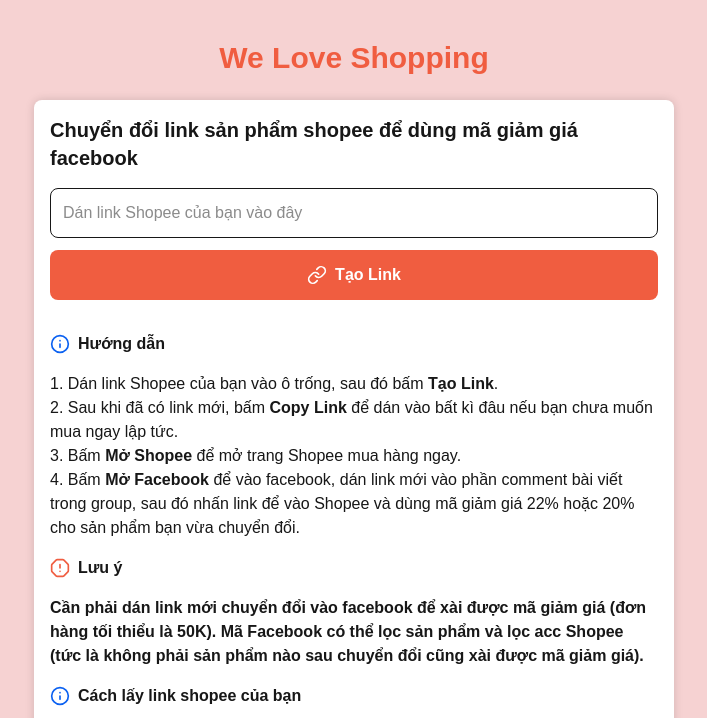
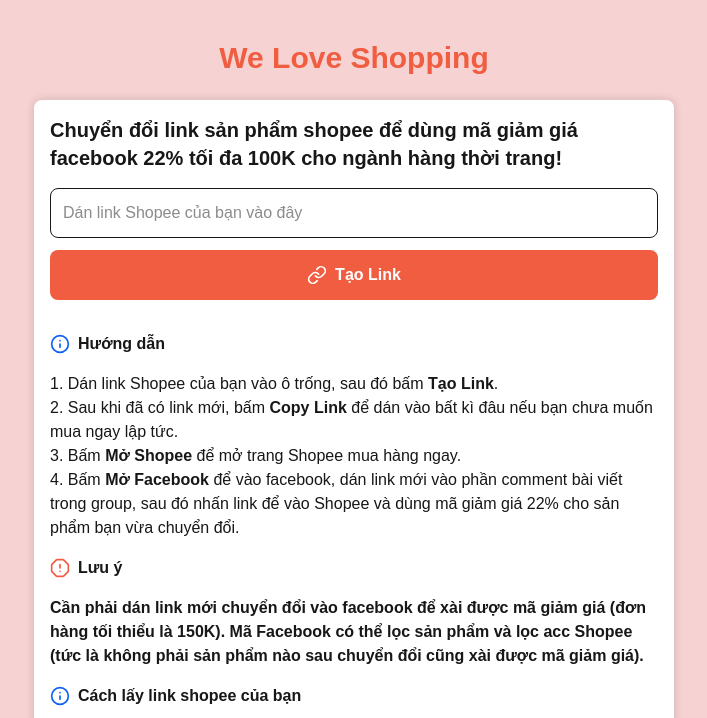
Before and after one commit to huyenpham-it/convert-link, a Next.js app: page / in a window 1280 px wide. Shown: the top 718 px of the page, without its empty margins (286-993 px from the left). Built offline with nearby package versions, Linux system fonts and the light colour scheme.

Commit message:
update sale 22%

```diff
--- a/src/app/page.js
+++ b/src/app/page.js
@@ -26,6 +26,31 @@
   return `https://shopee.vn/product/${shopId}/${itemId}`;
 }
 
+// function normalizeShopeeUrl(inputUrl) {
+//   try {
+//     const ids = extractShopeeIds(inputUrl);
+
+//     if (!ids) return null;
+
+//     const parsed = new URL(inputUrl);
+
+//     const canonical = `https://shopee.vn/product/${ids.shopId}/${ids.itemId}`;
+
+//     const final = new URL(canonical);
+
+//     // preserve gads_t_sig nếu có
+//     const gadsSig = parsed.searchParams.get("gads_t_sig");
+
+//     if (gadsSig) {
+//       final.searchParams.set("gads_t_sig", gadsSig);
+//     }
+
+//     return final.toString();
+//   } catch {
+//     return null;
+//   }
+// }
+
 export default function Home() {
   const [input, setInput] = useState("");
   const [expandedUrl, setExpandedUrl] = useState("");
@@ -33,8 +58,8 @@
   const [error, setError] = useState("");
   const [loading, setLoading] = useState(false);
 
-  // const affiliateId = "17311150058";
-  const affiliateId = "17349230357";
+  const affiliateId = "17311150058";
+  // const affiliateId = "17349230357";
   const subId = "fbweb----";
 
   const expandLink = async () => {
@@ -91,6 +116,26 @@
     toast.success("Đã chuyển đổi thành công");
   }
 
+  // async function convertAffiliateLink() {
+  //   setLoading(true);
+  //   const expandedUrl = await expandLink();
+  //   if (!expandedUrl) return;
+
+  //   const normalized = normalizeShopeeUrl(expandedUrl);
+
+  //   if (!normalized) {
+  //     return null;
+  //   }
+
+  //   const encoded = encodeURIComponent(normalized);
+
+  //   const converted = `https://s.shopee.vn/an_redir?origin_link=${encoded}&share_channel_code=4&affiliate_id=${affiliateId}&sub_id=${subId}`;
+
+  //   setLoading(false);
+  //   setResults(converted);
+  //   toast.success("Đã chuyển đổi thành công");
+  // }
+
   const copy = () => {
     navigator.clipboard.writeText(results);
     toast.success("Đã copy thành công");
@@ -105,7 +150,8 @@
 
       <div className="bg-white space-y-4 p-4 rounded-lg shadow-[0px_0px_10px_0px_#00000026]">
         <h2 className="text-xl font-bold">
-          Chuyển đổi link sản phẩm shopee để dùng mã giảm giá facebook
+          Chuyển đổi link sản phẩm shopee để dùng mã giảm giá facebook 22% tối đa 100K cho
+          ngành hàng thời trang!
         </h2>
 
         <div className="w-full flex flex-col gap-3">
@@ -199,7 +245,7 @@
             <br />
             4. Bấm <b>Mở Facebook</b> để vào facebook, dán link mới vào phần
             comment bài viết trong group, sau đó nhấn link để vào Shopee và dùng
-            mã giảm giá 22% hoặc 20% cho sản phẩm bạn vừa chuyển đổi.
+            mã giảm giá 22% cho sản phẩm bạn vừa chuyển đổi.
           </div>
           <div className="flex flex-col gap-4">
             <div className="flex items-center gap-2 font-bold">
@@ -208,8 +254,9 @@
             </div>
             <div className="font-semibold">
               Cần phải dán link mới chuyển đổi vào facebook để xài được mã giảm
-              giá (đơn hàng tối thiểu là 50K). Mã Facebook có thể lọc sản phẩm và lọc acc Shopee (tức là
-              không phải sản phẩm nào sau chuyển đổi cũng xài được mã giảm giá).
+              giá (đơn hàng tối thiểu là 150K). Mã Facebook có thể lọc sản phẩm
+              và lọc acc Shopee (tức là không phải sản phẩm nào sau chuyển đổi
+              cũng xài được mã giảm giá).
             </div>
             <div className="flex items-center gap-2 font-bold">
               <Info className="w-5 h-5 text-[#0B61F1]" />
@@ -223,7 +270,7 @@
               height={1000}
             />
             <Image
-              src="/mgg.jpg"
+              src="/mgg-thoitrang.png"
               loading="eager"
               alt="shopee"
               width={1000}
```
Also changed, not shown: public/mgg-thoitrang.png (added).
